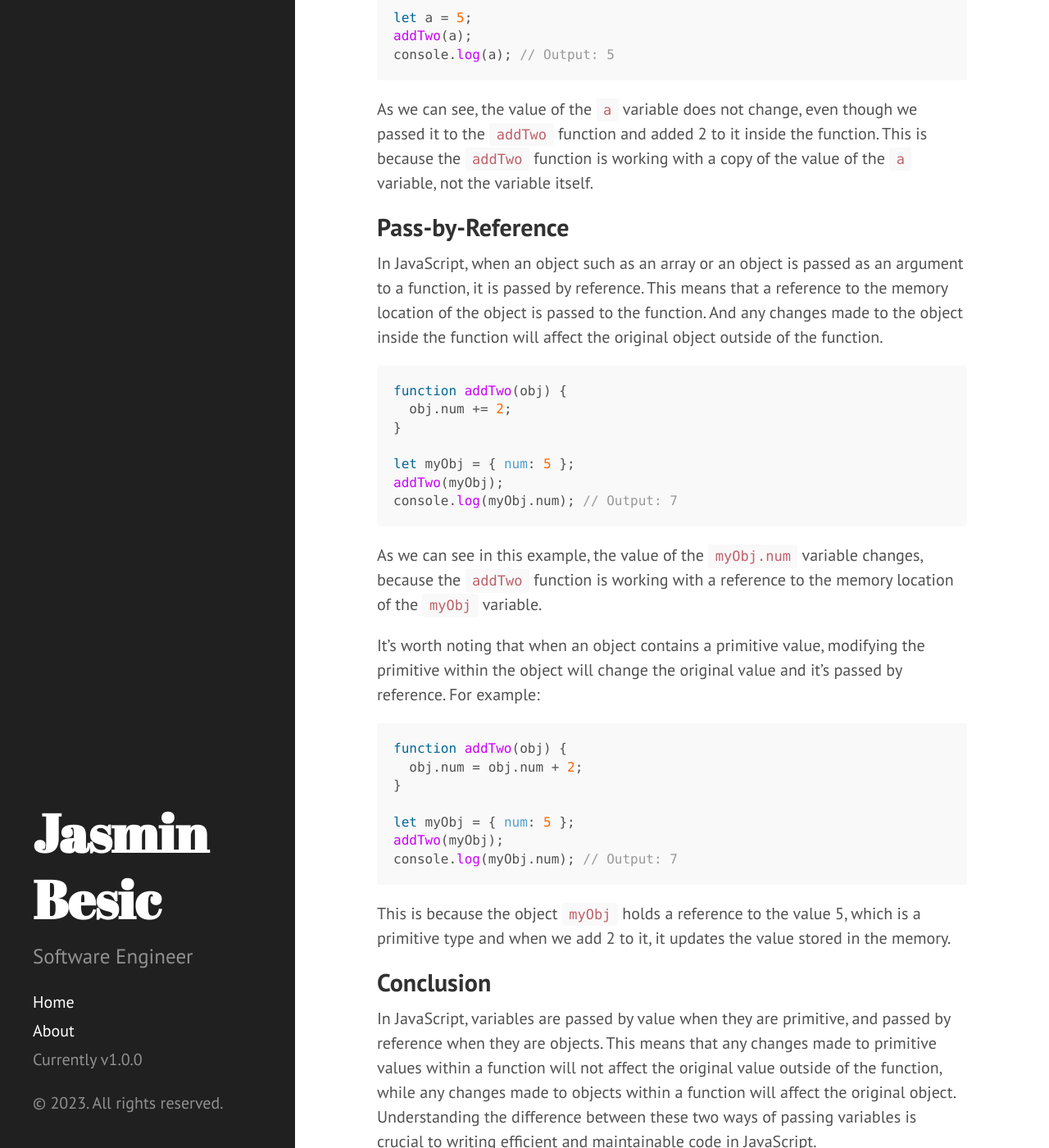
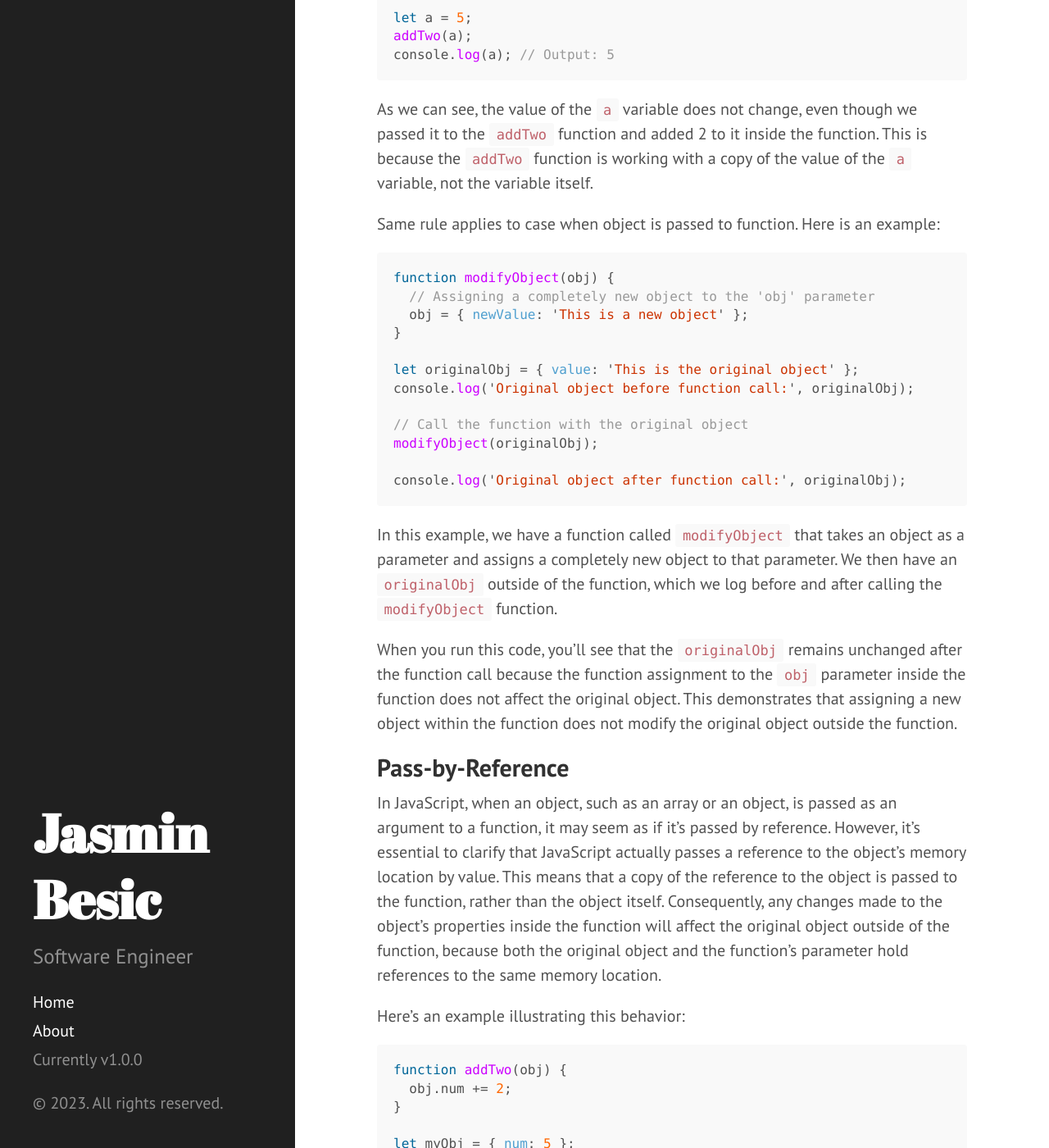
Before and after one commit to jBesic/jBesic.github.io, a Jekyll site: the page built from _posts/2023-01-11-pass-by-value-and-pass-by-reference-in-javascript.md, in a window 1280 px wide and 1400 px high, scrolled down 656 px. Shown: the whole window at 82% size. Built offline with Jekyll 4.4.1, drawn with Linux system fonts in a browser that asks for light colours; Markdown is read by kramdown in place of the engine named in the settings; some of the changed text lies outside the part shown.

Commit message:
Update 2023-01-11-pass-by-value-and-pass-by-reference-in-javascript.md
Update Pass by Reference section

````diff
--- a/_posts/2023-01-11-pass-by-value-and-pass-by-reference-in-javascript.md
+++ b/_posts/2023-01-11-pass-by-value-and-pass-by-reference-in-javascript.md
@@ -23,9 +23,32 @@ console.log(a); // Output: 5
 
 As we can see, the value of the `a` variable does not change, even though we passed it to the `addTwo` function and added 2 to it inside the function. This is because the `addTwo` function is working with a copy of the value of the `a` variable, not the variable itself.
 
+Same rule applies to case when object is passed to function. Here is an example:
+
+```js
+function modifyObject(obj) {
+  // Assigning a completely new object to the 'obj' parameter
+  obj = { newValue: 'This is a new object' };
+}
+
+let originalObj = { value: 'This is the original object' };
+console.log('Original object before function call:', originalObj);
+
+// Call the function with the original object
+modifyObject(originalObj);
+
+console.log('Original object after function call:', originalObj);
+```
+
+In this example, we have a function called `modifyObject` that takes an object as a parameter and assigns a completely new object to that parameter. We then have an `originalObj` outside of the function, which we log before and after calling the `modifyObject` function.
+
+When you run this code, you'll see that the `originalObj` remains unchanged after the function call because the function assignment to the `obj` parameter inside the function does not affect the original object. This demonstrates that assigning a new object within the function does not modify the original object outside the function.
+
 ## Pass-by-Reference
 
-In JavaScript, when an object such as an array or an object is passed as an argument to a function, it is passed by reference. This means that a reference to the memory location of the object is passed to the function. And any changes made to the object inside the function will affect the original object outside of the function.
+In JavaScript, when an object, such as an array or an object, is passed as an argument to a function, it may seem as if it's passed by reference. However, it's essential to clarify that JavaScript actually passes a reference to the object's memory location by value. This means that a copy of the reference to the object is passed to the function, rather than the object itself. Consequently, any changes made to the object's properties inside the function will affect the original object outside of the function, because both the original object and the function's parameter hold references to the same memory location.
+
+Here's an example illustrating this behavior:
 
 ```js
 function addTwo(obj) {
@@ -37,23 +60,10 @@ addTwo(myObj);
 console.log(myObj.num); // Output: 7
 ```
 
-As we can see in this example, the value of the `myObj.num` variable changes, because the `addTwo` function is working with a reference to the memory location of the `myObj` variable.
-
-It's worth noting that when an object contains a primitive value, modifying the primitive within the object will change the original value and it's passed by reference.
-For example:
-
-```js
-function addTwo(obj) {
-  obj.num = obj.num + 2;
-}
-
-let myObj = { num: 5 };
-addTwo(myObj);
-console.log(myObj.num); // Output: 7
-```
-
-This is because the object `myObj` holds a reference to the value 5, which is a primitive type and when we add 2 to it, it updates the value stored in the memory.
+In this example, the `addTwo` function operates on a reference to the memory location of the `myObj` variable, which is why changes to the object's property `num` persist outside of the function. However, it's important to note that the actual object reference is passed by value, so you cannot assign a completely new object to the outer variable that is passed to the function.
 
 ## Conclusion
 
-In JavaScript, variables are passed by value when they are primitive, and passed by reference when they are objects. This means that any changes made to primitive values within a function will not affect the original value outside of the function, while any changes made to objects within a function will affect the original object. Understanding the difference between these two ways of passing variables is crucial to writing efficient and maintainable code in JavaScript.
+In JavaScript, variables are passed by value, but with objects, what is actually passed by value is a reference to the object's memory location. This means that any changes made directly to the passed variable within a function will not affect the original value outside of the function. When it comes to objects, changes made to the object's properties within a function will affect the original object, as a copy of the reference to the object's memory location is passed by value.
+
+However, it's important to note that if you assign a completely new object to a function argument inside the function, it won't change the original object that was assigned to that argument before the function call. In such cases, the function parameter is essentially reassigned to a new object, breaking the reference to the original object. Understanding this distinction is crucial for writing efficient and maintainable code in JavaScript.
````
